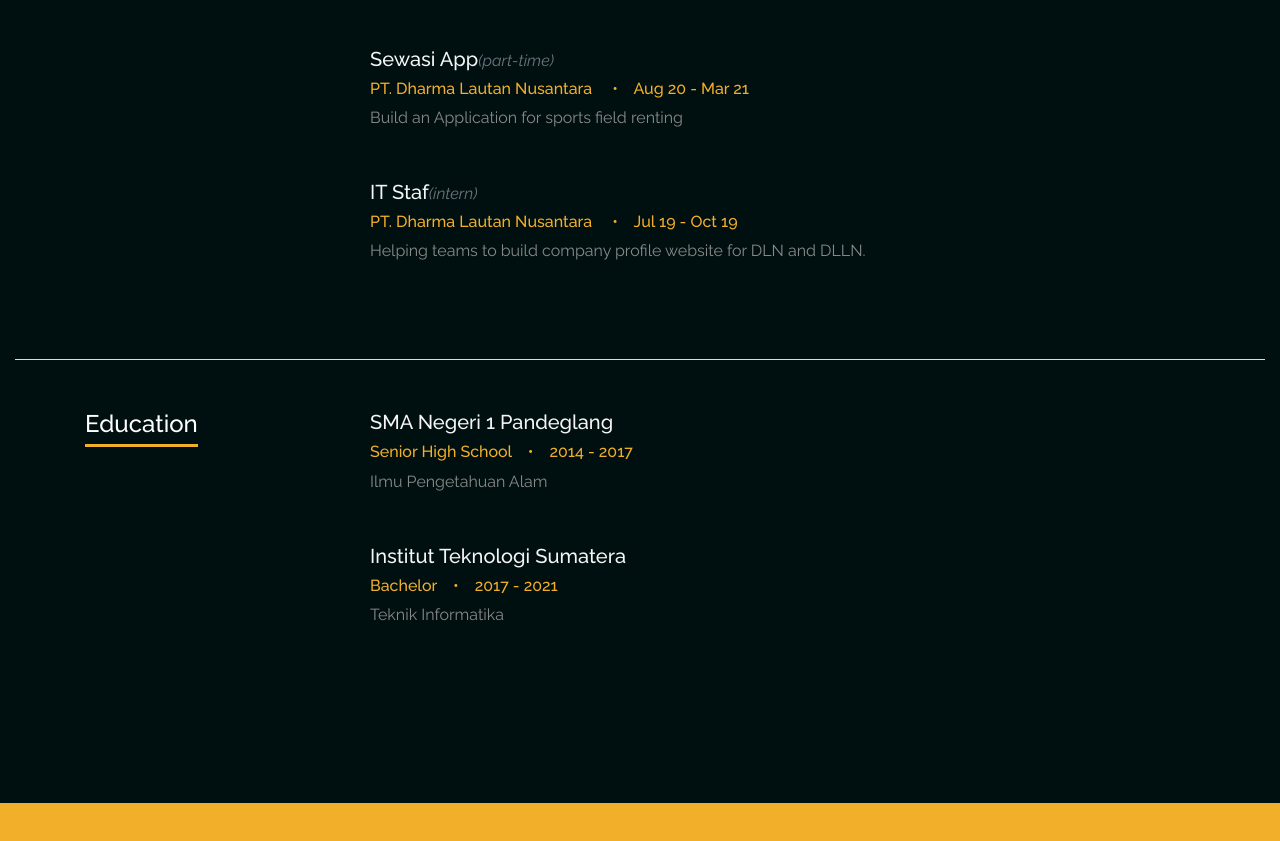
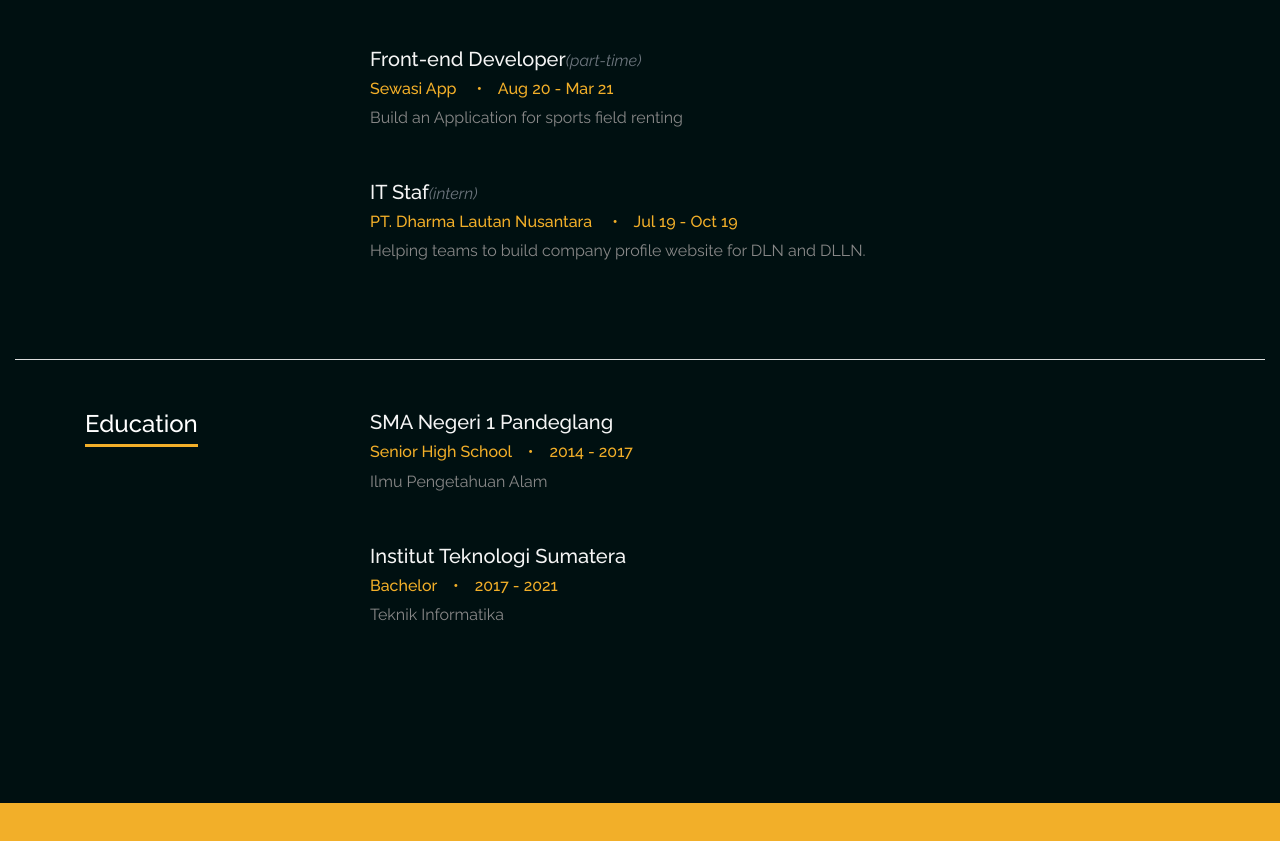
Before and after one commit to imanmaliki11/profile-page, a plain HTML site: page index.html in a window 1280 px wide. Shown: the part 2931-3772 px from the top of the page. Drawn offline with nearby package versions, Linux system fonts and the light colour scheme.

Commit message:
update typo

```diff
--- a/index.html
+++ b/index.html
@@ -203,8 +203,8 @@
                             </div>
 
                             <div class="box">
-                                <h4>Sewasi App<span class="small text-muted"><i>(part-time)</i></span></h4>
-                                <h6>PT. Dharma Lautan Nusantara &emsp;&#8226;&emsp;Aug 20 - Mar 21</h6>
+                                <h4>Front-end Developer<span class="small text-muted"><i>(part-time)</i></span></h4>
+                                <h6>Sewasi App &emsp;&#8226;&emsp;Aug 20 - Mar 21</h6>
                                 <p>Build an Application for sports field renting</p>
                             </div>
 
```
